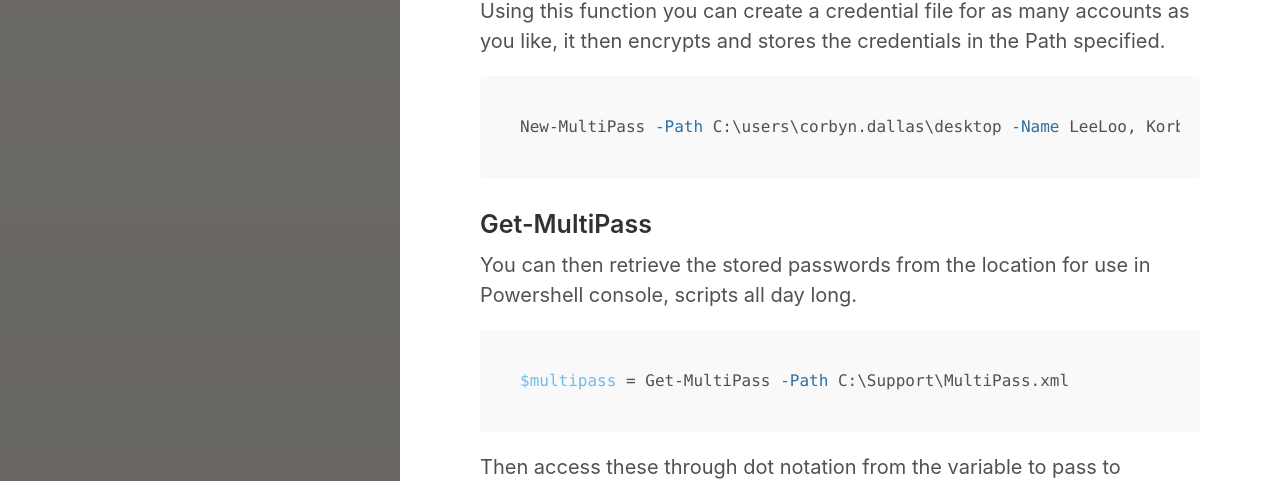
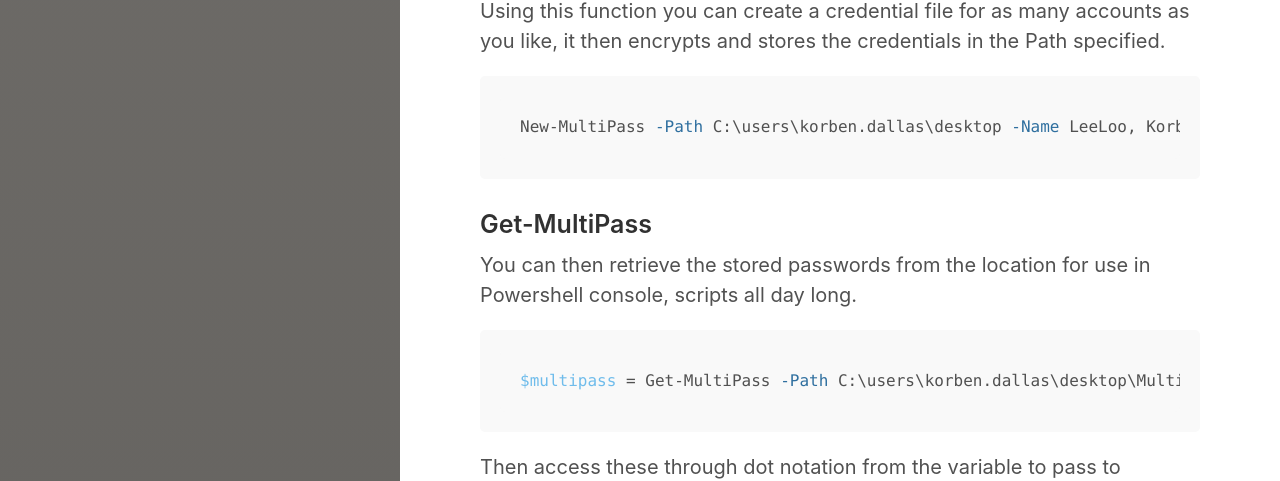
Before and after one commit to brettmillerb/brettmillerb.github.io, a Jekyll site: the page built from _posts/2018-08-21-Encrypt-And-Store-Credentials.md, in a window 1280 px wide. Shown: the part 585-1066 px from the top of the page. Built offline with Jekyll 4.4.1, drawn with Linux system fonts in a browser that asks for light colours.

````diff
--- a/_posts/2018-08-21-Encrypt-And-Store-Credentials.md
+++ b/_posts/2018-08-21-Encrypt-And-Store-Credentials.md
@@ -22,7 +22,7 @@ Setting security aside for one minute, this is my take on a multi-password store
 Using this function you can create a credential file for as many accounts as you like, it then encrypts and stores the credentials in the Path specified.
 
 ```powershell
-New-MultiPass -Path C:\users\corbyn.dallas\desktop -Name LeeLoo, Korben -Force
+New-MultiPass -Path C:\users\korben.dallas\desktop -Name LeeLoo, Korben -Force
 ```
 
 ### Get-MultiPass
@@ -30,7 +30,7 @@ New-MultiPass -Path C:\users\corbyn.dallas\desktop -Name LeeLoo, Korben -Force
 You can then retrieve the stored passwords from the location for use in Powershell console, scripts all day long.
 
 ```powershell
-$multipass = Get-MultiPass -Path C:\Support\MultiPass.xml
+$multipass = Get-MultiPass -Path C:\users\korben.dallas\desktop\MultiPass.xml
 ```
 Then access these through dot notation from the variable to pass to cmdlets or scripts.
 
````
Also changed, not shown: _posts/2017-02-27-workstation-local-admins-and-auditing-via-active-directory.md (+1 -1 lines), _posts/2017-07-17-get-azuread-user-from-on-premises-samaccountname-for-the-lazy.md (+1 -1 lines), _posts/2018-01-27-sending-messages-to-microsoft-teams-msteams-powershell-module.md (+6 -6 lines), _posts/2018-03-13-github-authentication-issues-with-vscode.md (+1 -1 lines), _posts/2018-04-03-pshelp-hashtag-monitoring-with-msflow.md (+4 -4 lines), assets/img/ConfigureWebhook.png (renamed from _screenshots/ConfigureWebhook.png), assets/img/DetailedTeamsMessage-buttons.png (renamed from _screenshots/DetailedTeamsMessage-buttons.png), assets/img/DetailedTeamsMessage.png (renamed from _screenshots/DetailedTeamsMessage.png), assets/img/FlowAdvancedSettings.png (renamed from _screenshots/FlowAdvancedSettings.png), assets/img/FlowSettings-1.png (renamed from _screenshots/FlowSettings-1.png), assets/img/FlowTemplates.png (renamed from _screenshots/FlowTemplates.png), assets/img/IncomingWebhook.png (renamed from _screenshots/IncomingWebhook.png), assets/img/LocalAdminGPO.png (renamed from _screenshots/LocalAdminGPO.png), assets/img/LocalAdminOutput3.png (renamed from _screenshots/LocalAdminOutput3.png), 4 more files.
